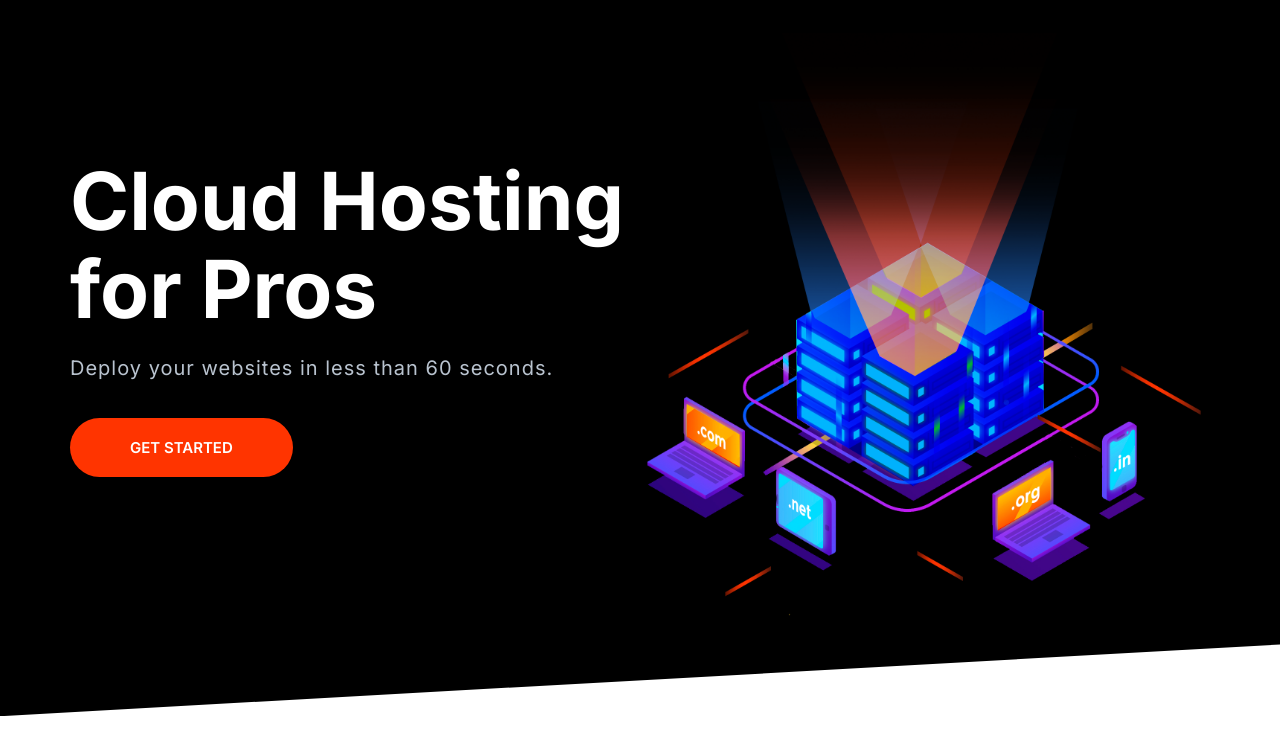
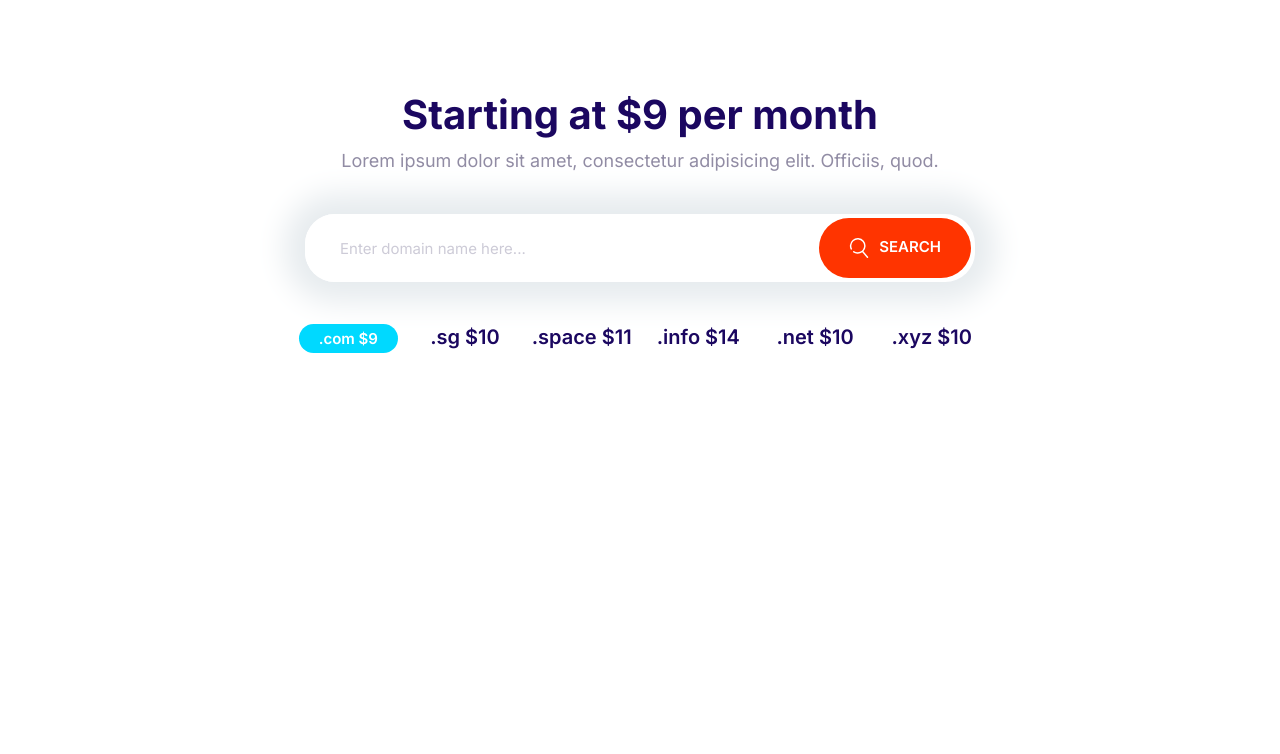
Before and after one commit to Reiro31/Moshify, a plain HTML site: page index.html in a window 1280 px wide. Drawn offline with Linux system fonts and the light colour scheme.

Commit message:
Created the block-domain component.

```diff
--- a/css/styles.css
+++ b/css/styles.css
@@ -182,10 +182,17 @@ a{
     font-size: 1.8rem;
     font-weight: 600;
     margin: 1rem 0;
+    outline: 0;
     padding: 2rem 3rem;
     text-align: center;
     text-transform: uppercase;
     white-space: nowrap;
+}
+.btn .icon{
+    width: 2rem;
+    height: 2rem;
+    margin-right: 1rem;
+    vertical-align: middle;
 }
 .btn--primary{
     background: var(--color-primary);
@@ -252,7 +259,7 @@ a{
 .input-group .input{
     border: 0;
     flex-grow: 1;
-    padding: 1.5, 1rem;
+    padding: 1.5, 2rem;
 }
 .input-group .btn{
     margin: 4px;
@@ -603,3 +610,27 @@ line-height: 1.3;
         align-self: center;
     }
 }
+
+/* Domain Block*/
+
+.block-domain .input-group{
+   box-shadow: 0 0 30px 20px #e6ebee;
+   border: 0;
+   margin: 4rem auto;
+   max-width: 670px;
+}
+.block-domain__prices{
+    display: grid;
+    grid-template-columns: repeat(3, 1fr);
+    grid-template-rows: repeat(2, 6rem);
+    font-size: 2rem;
+    font-weight: 600;
+    justify-items: center;
+    max-width: 700px;
+    margin: 0 auto;
+}
+@media screen and (min-width:768px) {
+    .block-domain__prices{
+        grid-template-columns: repeat(auto-fit, minmax(10rem, 1fr));
+    }
+}
--- a/index.html
+++ b/index.html
@@ -15,17 +15,34 @@
     <link rel="stylesheet" href="css/styles.css" />
   </head>
   <body>
-    <section class="block block--dark block--skewed-left hero">
-      <div class="container grid grid--1x2">
-        <header class="block__header hero__content">
-          <h1 class="block__heading">Cloud Hosting for Pros</h1>
-          <p class="hero__tagline">
-            Deploy your websites in less than 60 seconds.
-          </p>
-          <a href="" class="btn btn--accent btn--stretched">Get Started</a>
-        </header>
-        <img class="hero__image" src="/images/banner.png" alt="" />
+    <section class="block container block-domain">
+      <header class="block__header">
+        <h2>Starting at $9 per month</h2>
+        <p>
+          Lorem ipsum dolor sit amet, consectetur adipisicing elit. Officiis,
+          quod.
+        </p>
+      </header>
+      <div class="input-group">
+        <input
+          type="text"
+          placeholder="Enter domain name here..."
+          class="input"
+        />
+        <button class="btn btn--accent">
+          <svg class="icon icon--white">
+            <use xlink:href="images/sprite.svg#search"></use></svg
+          >Search
+        </button>
       </div>
+      <ul class="list block-domain__prices">
+        <li><span class="badge badge--secondary">.com $9</span></li>
+        <li>.sg $10</li>
+        <li>.space $11</li>
+        <li>.info $14</li>
+        <li>.net $10</li>
+        <li>.xyz $10</li>
+      </ul>
     </section>
     <script src="/js/main.js"></script>
   </body>
```
Also changed, not shown: components/block_domain.html (added, +24 -0 lines).
